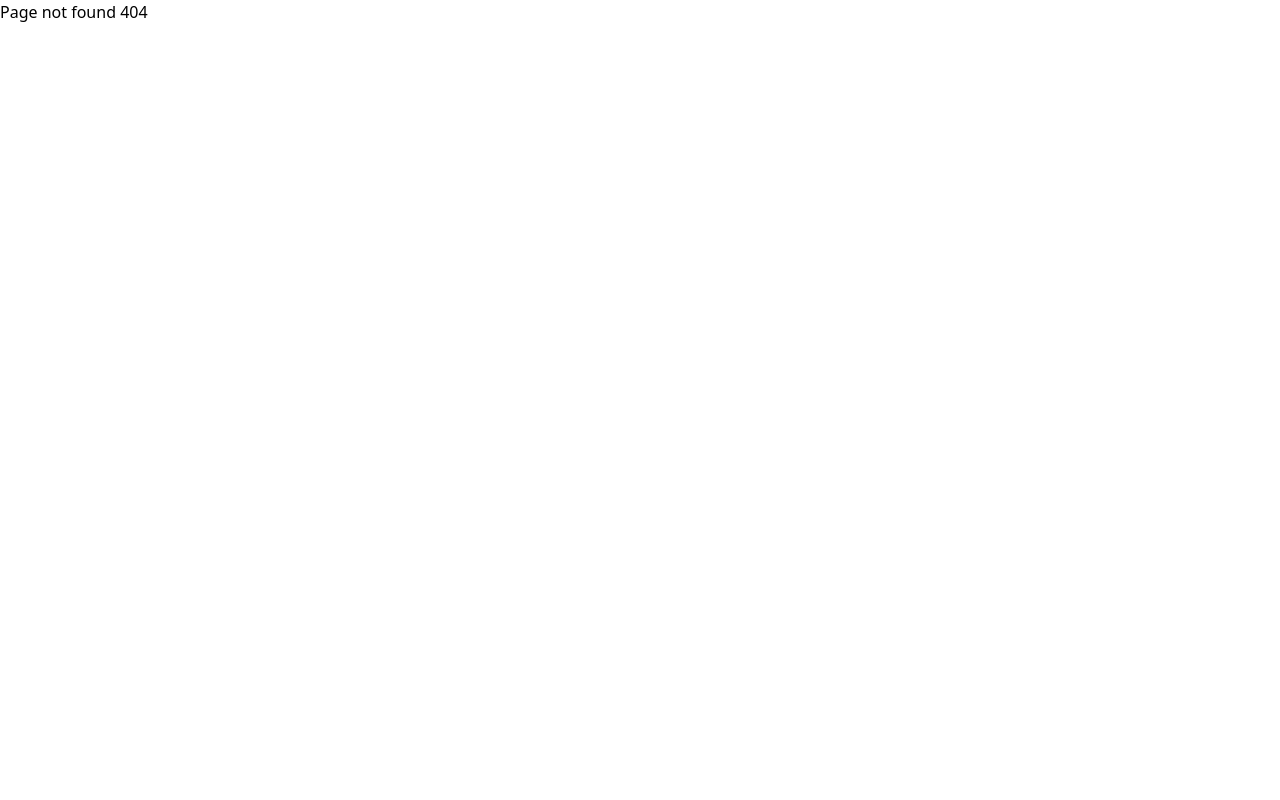
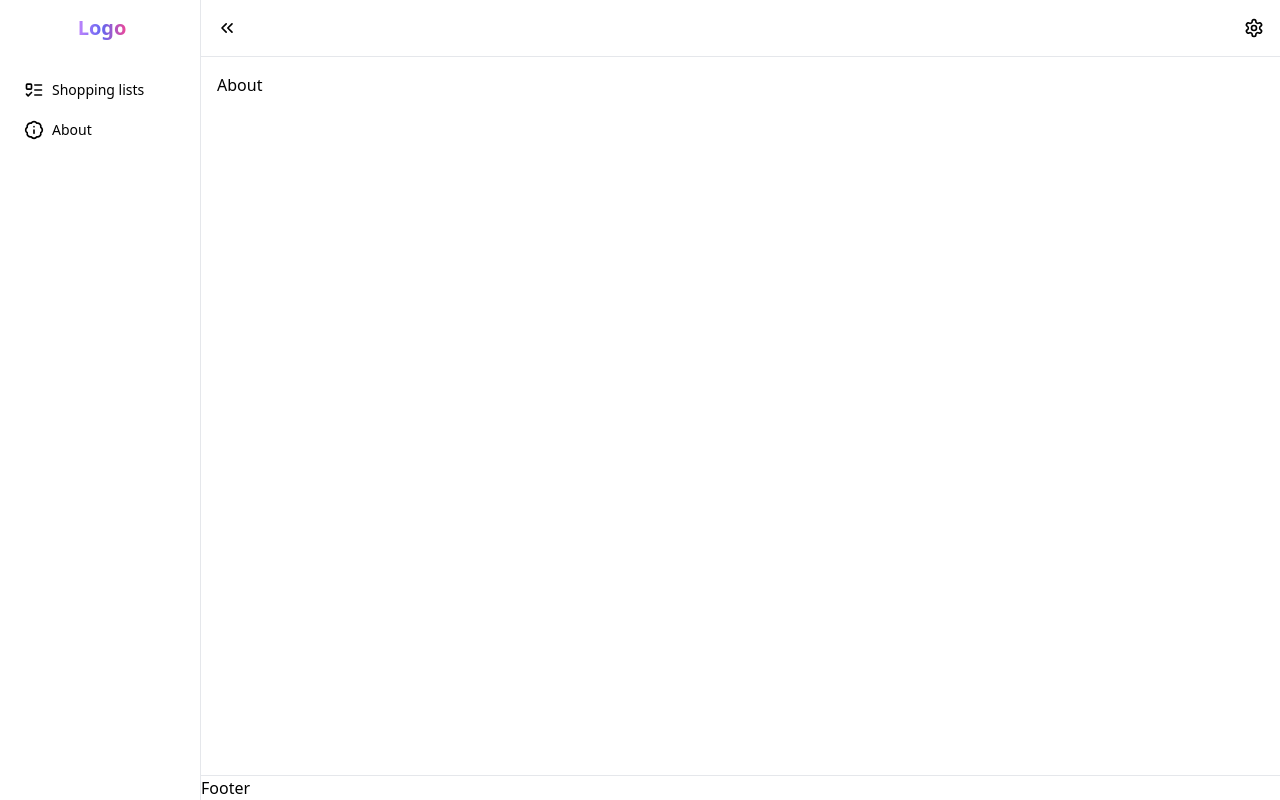
Before and after one commit to ohotnikarturik/shopping-list, a React app: page /about in a window 1280 px wide. Before the commit this address had no page. Built offline with nearby package versions, Linux system fonts and the light colour scheme; the HTML template or start-up script is replaced by a standard one.

Commit message:
feat: add about page

```diff
--- /dev/null
+++ b/src/pages/About.tsx
@@ -0,0 +1,4 @@
+const About = () => {
+  return <div>About</div>
+}
+export default About
--- a/src/routes/index.tsx
+++ b/src/routes/index.tsx
@@ -1,4 +1,4 @@
-import { Home, List, Lists, Profile } from "./lazyPages"
+import { Home, List, Lists, Profile, About } from "./lazyPages"
 import { Routs } from "./types"
 
 const routes = [
@@ -15,7 +15,7 @@ const routes = [
     path: Routs.PROFILE,
     element: <Profile />,
   },
-  // { path: Routs.ABOUT, element: <About /> },
+  { path: Routs.ABOUT, element: <About /> },
 ]
 
 export default routes
--- a/src/routes/lazyPages.tsx
+++ b/src/routes/lazyPages.tsx
@@ -4,3 +4,4 @@ export const Home = lazy(() => import("../pages/Home"))
 export const Lists = lazy(() => import("../pages/Lists"))
 export const List = lazy(() => import("../pages/List"))
 export const Profile = lazy(() => import("../pages/Profile"))
+export const About = lazy(() => import("../pages/About"))
```
